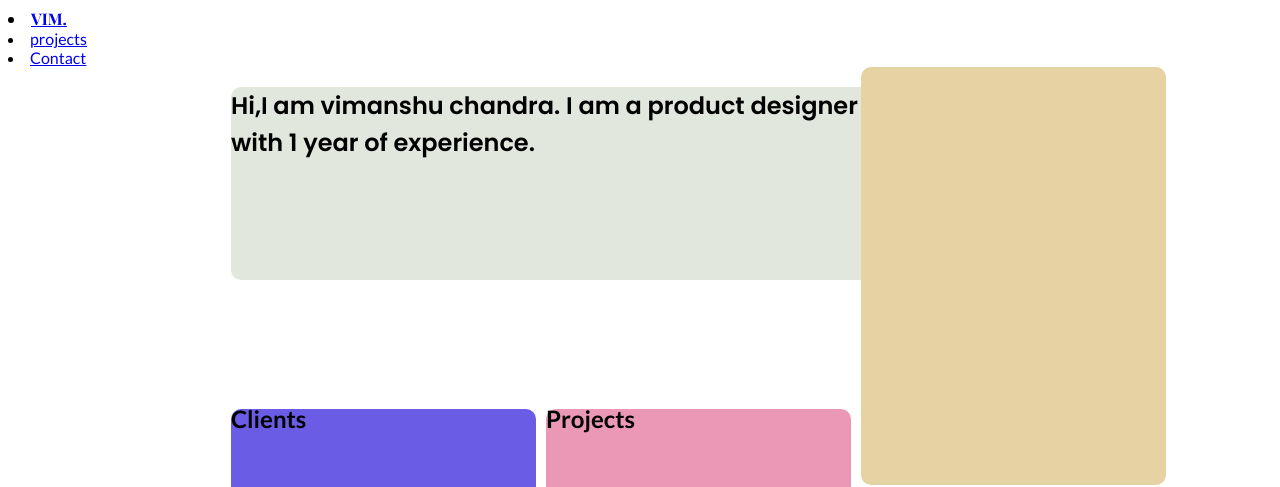
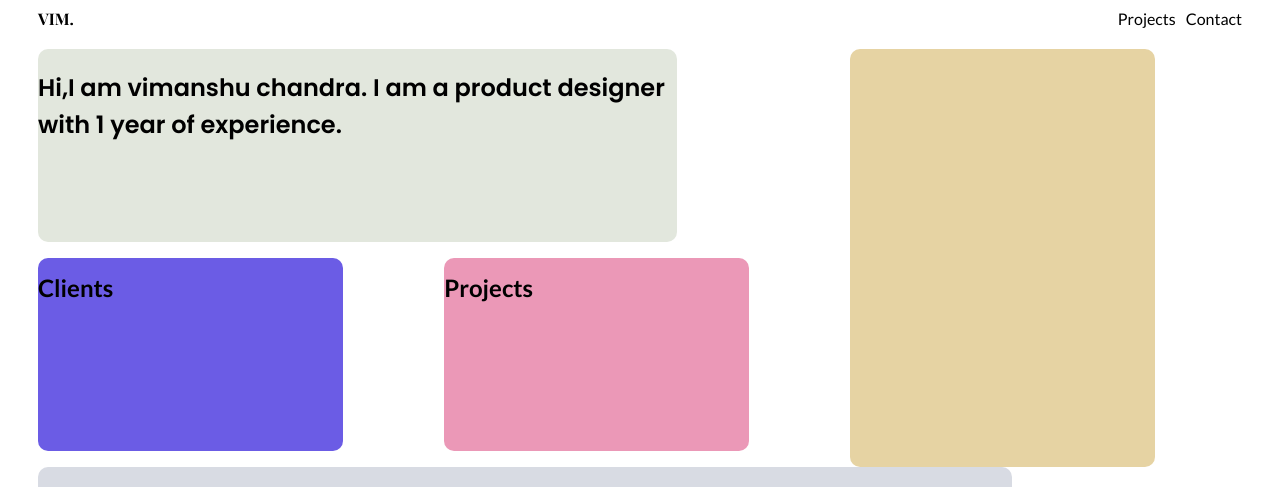
Before and after one commit to vim6969/portfolio-website, a plain HTML site: page index.html in a window 1280 px wide. Shown: the top 487 px of the page. Drawn offline with nearby package versions, Linux system fonts and the light colour scheme.

Commit message:
updated navbar and grid layout

```diff
--- a/index.html
+++ b/index.html
@@ -16,35 +16,41 @@
 <body>
     <header>
         <nav>
-            <li id="logo"><a href="#">VIM. </a></li>
-            <li class="nav-links"><a href="http://">projects</a></li>
-            <li class="nav-links"><a href="http://">Contact</a></li>
+            <div class="nav-container main-container">
+                <li id="logo"><a href="#">VIM. </a></li>
+
+            <div class="nav-links-container">
+                <li class="nav-links"><a href="http://">Projects</a></li>
+                <li class="nav-links"><a href="http://">Contact</a></li>
+            </div>
+            </div>
+
         </nav>
     </header>
     <div class="main-container">
 
-        <section class="introduction" id="item-0">
-            <div class="container-for-introduction card">
+        <section class="introduction card" id="item-0">
+            <div class="container-for-introduction">
                 <h1>Hi,I am vimanshu chandra. I am a product designer with 1 year of experience.</h1>
             </div>
         </section>
-        <section class="introduction-Photo" id="item-1">
-            <div class="container-for-photo card">
+        <section class="introduction-photo card" id="item-1">
+            <div class="container-for-photo">
             </div>
         </section>
-        <section class="clients card-typo" id="item-2">
-            <div class="container-for-cleints card">
+        <section class="clients card-typo card" id="item-2">
+            <div class="container-for-cleints ">
                 <h1>Clients</h1>
             </div>
         </section>
-        <section class="projects card-typo" id="item-3">
-            <div class="container-for-projects card">
+        <section class="projects card-typo card" id="item-3">
+            <div class="container-for-projects">
                 <h1>Projects</h1>
             </div>
         </section>
 
         <section class="contact card" id="item-4">
-            <div class="container-for-contact card">
+            <div class="container-for-contact">
                 <h1>Want to work together?</h1>
                 <p>Feel free to reach out to me or just a friendly hello.</p>
                 <p>Vimanshuchandra@icloud.com</p>
--- a/style.css
+++ b/style.css
@@ -2,8 +2,10 @@
 
 
 .main-container {
-    padding-left: 223px;
-    padding-right: 223px;
+    margin: 0 auto;
+    max-width: 750 px;
+    padding-left: 30px;
+    padding-right: 30px;
 }
 
 
@@ -56,33 +58,33 @@
 .card{
     border-radius: 10px;
 }
-.container-for-introduction{
+.introduction{
     background-color: #E2E7DD;
     width: 639px;
     height: 193px;
 
 
 }
-.container-for-photo{
+.introduction-photo{
     width: 305px;
     height: 418px;
     background-color: #E6D3A3;
 }
 
-.container-for-cleints {
+.clients {
     width: 305px;
     height: 193px;
     background-color: #6B5CE5;
 }
 
-.container-for-projects{
+.projects{
     width: 305px;
     height: 193px;
     background-color: #EB98B7;
 
 }
 
-.container-for-contact{
+.contact{
     width: 974px;
     height: 286px;
     background-color: #D8DBE3;
@@ -94,12 +96,10 @@
 .main-container {
    display: grid;
 
-   grid-template-rows: 1fr 1fr 1fr;
-   grid-template-columns: 1fr 1fr 1fr ;
+   grid-template-rows: auto auto auto;
+   grid-template-columns: auto auto auto ;
 
-   gap: 10px 10px;
-
-
+   gap: 0 px;
 }
 
 #item-0 {
@@ -152,3 +152,37 @@
    grid-column-end: 4;
 
 }
+
+/* .container-for-introduction,
+.container-for-photo,
+.container-for-cleints,
+.container-for-projects,
+.container-for-contact {
+    padding: 0;
+} */
+
+/* styling navigation bar*/
+
+.nav-container{
+    display: flex;
+    justify-content: space-between;
+    align-items: center;
+}
+
+.nav-links-container {
+    display:flex;
+    justify-content: center;
+    align-content: center;
+    gap: 10px;
+}
+
+nav{
+    margin-bottom: 20px;
+}
+ li{
+    list-style: none;
+ }
+ a{
+    text-decoration: none;
+    color: black;
+ }
```
